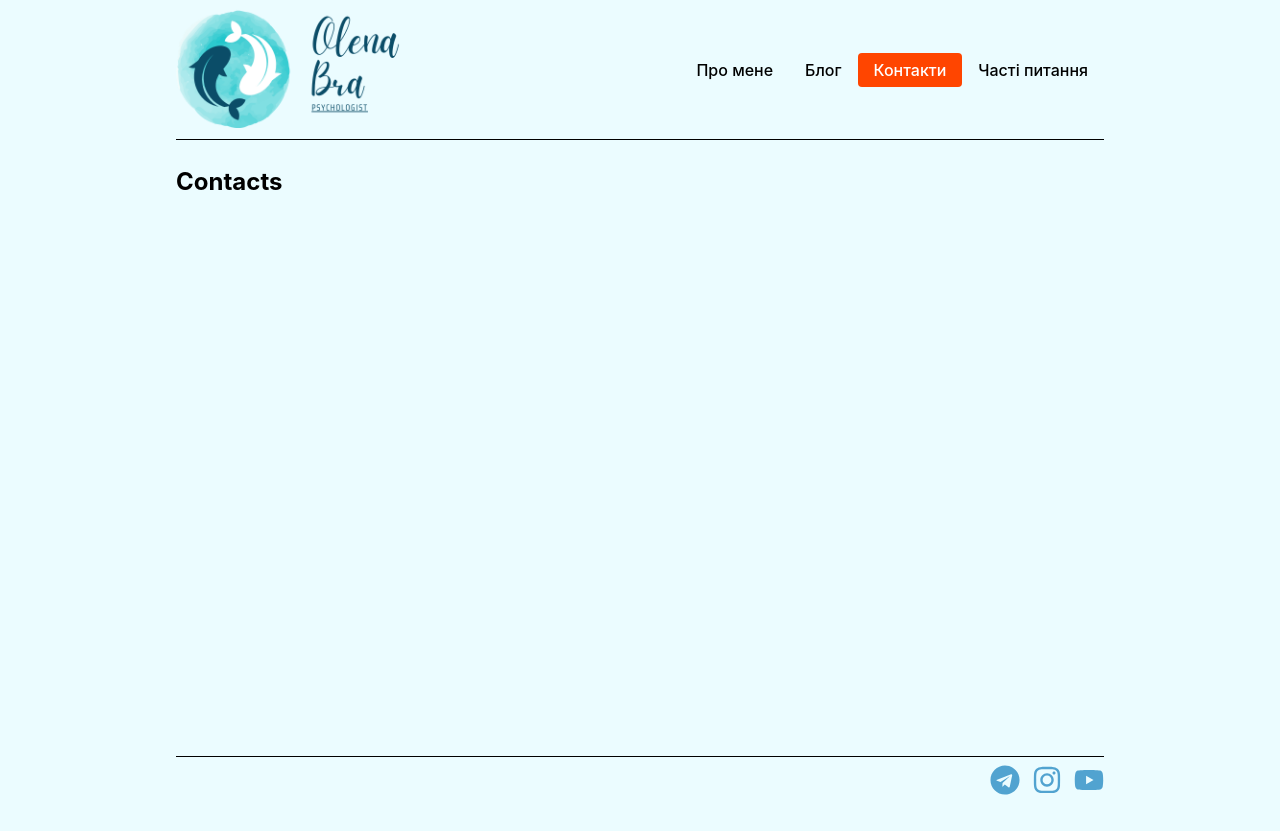
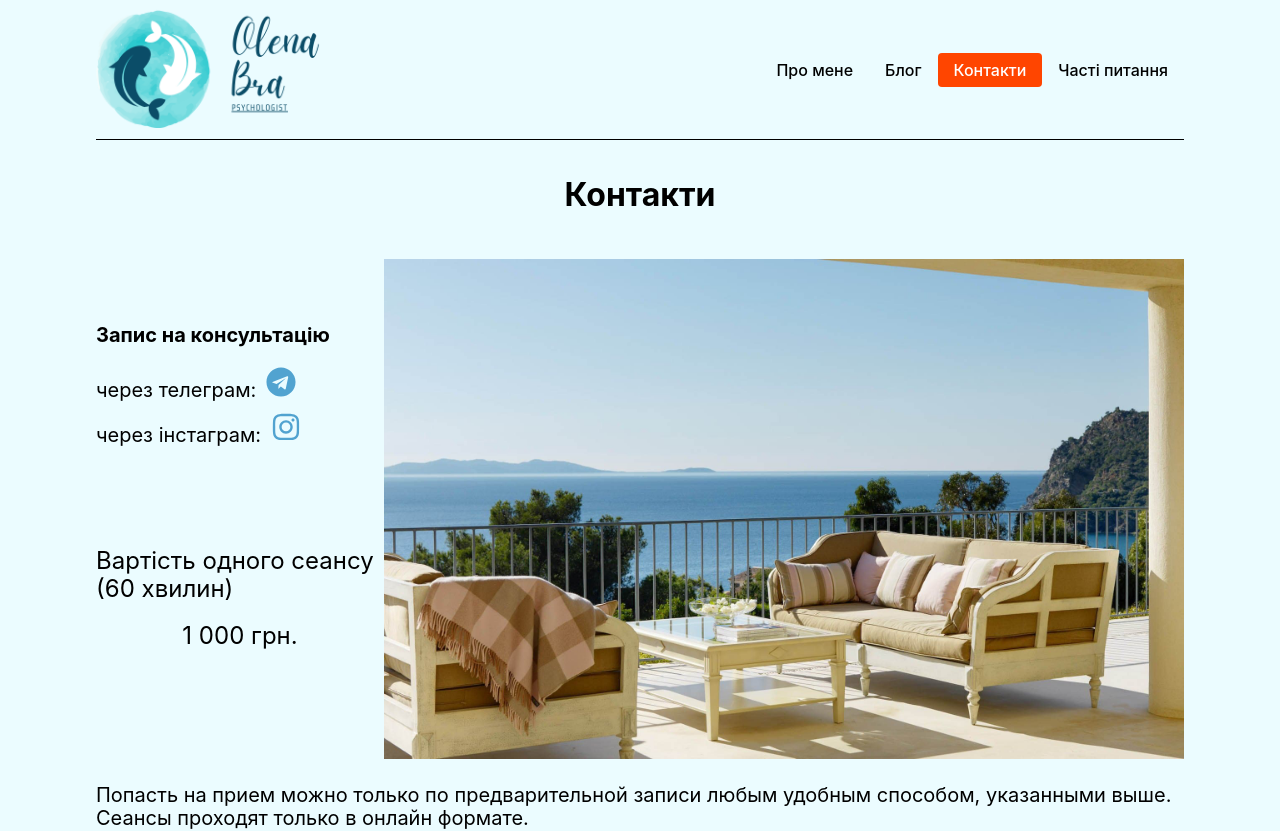
Before and after one commit to BigSiCorp/visitCard, a React (Create React App) app: page /visitCard/contacts in a window 1280 px wide. Shown: the top 831 px of the page. Built offline with nearby package versions, Linux system fonts and the light colour scheme.

Commit message:
add structure of ContactPage

```diff
--- a/src/components/Layout/Layout.styled.js
+++ b/src/components/Layout/Layout.styled.js
@@ -3,7 +3,7 @@ import { NavLink } from 'react-router-dom';
 import { FaTelegram, FaInstagram, FaYoutube } from 'react-icons/fa';
 
 export const Container = styled.div`
-  max-width: 960px;
+  max-width: 1120px;
   margin: 0 auto;
   padding: 0 16px;
 `;
@@ -24,7 +24,7 @@ export const IconYoutube = styled(FaYoutube)`
   color: ${p => p.theme.colors.icons};
 `;
 export const ContainerFooter = styled.div`
-  max-width: 960px;
+  max-width: 1120px;
   margin: 0 auto;
   padding: 0 16px;
   bottom: 0;
@@ -36,7 +36,7 @@ export const Header = styled.header`
   justify-content: space-between;
   gap: 12px;
   padding: 8px 0;
-  margin-bottom: 16px;
+  margin-bottom: 25px;
   border-bottom: 1px solid black;
 
   > nav {
--- /dev/null
+++ b/src/pages/ContactsPage/ContactPage.styled.js
@@ -0,0 +1,66 @@
+import styled from 'styled-components';
+import { FaTelegram, FaInstagram } from 'react-icons/fa';
+
+export const PageTitle = styled.h2`
+  margin: 0 auto 30px;
+  display: block;
+  text-align: center;
+  font-size: ${p => p.theme.fontSize.fs32};
+`;
+
+export const Box = styled.div`
+  display: flex;
+  justify-content: space-between;
+  flex-direction: raw;
+  padding: 15px 0 25px;
+`;
+
+export const InfoBox = styled.div`
+  padding: 65px 0;
+`;
+
+export const BoxTitle = styled.p`
+  margin-bottom: 20px;
+  font-size: ${p => p.theme.fontSize.fs20};
+  font-weight: ${p => p.theme.fontWeight.fw700};
+`;
+
+export const PriceInfo = styled.p`
+  margin-bottom: 20px;
+  font-size: ${p => p.theme.fontSize.fs24};
+  /* font-weight: ${p => p.theme.fontWeight.fw700}; */
+  /* text-align: center; */
+`;
+
+export const PriceInfo1 = styled.p`
+  margin-bottom: 20px;
+  font-size: ${p => p.theme.fontSize.fs24};
+  text-align: center;
+`;
+
+export const Conditions = styled.p`
+  margin-bottom: 20px;
+  font-size: ${p => p.theme.fontSize.fs20};
+`;
+
+export const ContactsList = styled.ul`
+  display: flex;
+  gap: 10px;
+  flex-direction: column;
+  font-size: ${p => p.theme.fontSize.fs20};
+  margin-bottom: 100px;
+`;
+
+export const IconInstargram = styled(FaInstagram)`
+  margin-left: 10px;
+  width: 30px;
+  height: 30px;
+  color: ${p => p.theme.colors.icons};
+`;
+
+export const IconTelegram = styled(FaTelegram)`
+  margin-left: 10px;
+  width: 30px;
+  height: 30px;
+  color: ${p => p.theme.colors.icons};
+`;
--- a/src/pages/ContactsPage/ContactsPage.jsx
+++ b/src/pages/ContactsPage/ContactsPage.jsx
@@ -1,10 +1,49 @@
 import { Section } from 'utils/globalStyles';
+import PlaceForMeet from '../../images/Place_for_meet.jpg';
+import {
+  PageTitle,
+  Box,
+  InfoBox,
+  BoxTitle,
+  PriceInfo,
+  PriceInfo1,
+  ContactsList,
+  IconInstargram,
+  IconTelegram,
+  Conditions,
+} from './ContactPage.styled';
 
 export const ContactsPage = () => {
   return (
     <main>
       <Section>
-        <h1>Contacts</h1>
+        <PageTitle>Контакти</PageTitle>
+        <Box>
+          <InfoBox>
+            <BoxTitle>Запис на консультацію</BoxTitle>
+            <ContactsList>
+              <li>
+                через телеграм:
+                <IconTelegram />
+              </li>
+              <li>
+                через інстаграм:
+                <IconInstargram />
+              </li>
+            </ContactsList>
+            <PriceInfo>Вартість одного сеансу (60 хвилин)</PriceInfo>
+            <PriceInfo1>1 000 грн.</PriceInfo1>
+          </InfoBox>
+          <img src={PlaceForMeet} alt="терасса у моря" width="800" />
+        </Box>
+        <Conditions>
+          Попасть на прием можно только по предварительной записи любым удобным
+          способом, указанными выше. Сеансы проходят только в онлайн формате.
+        </Conditions>
+        <Conditions>
+          График работы: Вторник – суббота с 11:00 до 19:30.
+        </Conditions>
+        <Conditions>Понедельник и воскресенье – нерабочие дни.</Conditions>
       </Section>
     </main>
   );
--- a/src/utils/theme.jsx
+++ b/src/utils/theme.jsx
@@ -2,7 +2,7 @@ const theme = {
   colors: {
     accent: '#F59256',
     mainBackground: '#bdf7ff4d', //---------------------------------------------------------//
-    icons: '#51a3d0',
+    icons: '#51a3d0', //------------------------------------------------------------//
     secondaryBackground: '#ffffff',
     mainText: '#111111',
     searchText: '#535353',
@@ -32,10 +32,10 @@ const theme = {
     fs14: '14px',
     fs16: '16px',
     fs18: '18px',
-    fs20: '20px',
-    fs24: '24px',
+    fs20: '20px', //-------------------------------------------------------------------//
+    fs24: '24px', //-------------------------------------------------------------------//
     fs28: '28px',
-    fs32: '32px',
+    fs32: '32px', //-------------------------------------------------------------------//
     fs48: '48px',
     fs68: '68px',
   },
@@ -43,7 +43,7 @@ const theme = {
     fw400: '400',
     fw500: '500',
     fw600: '600',
-    fw700: '700',
+    fw700: '700', //-------------------------------------------------------------------//
   },
 
   transition: { first: '250ms cubic-bezier(0.57, 0.21, 0.69, 1.25)' },
```
Also changed, not shown: src/images/Place_for_meet.jpg (added).
